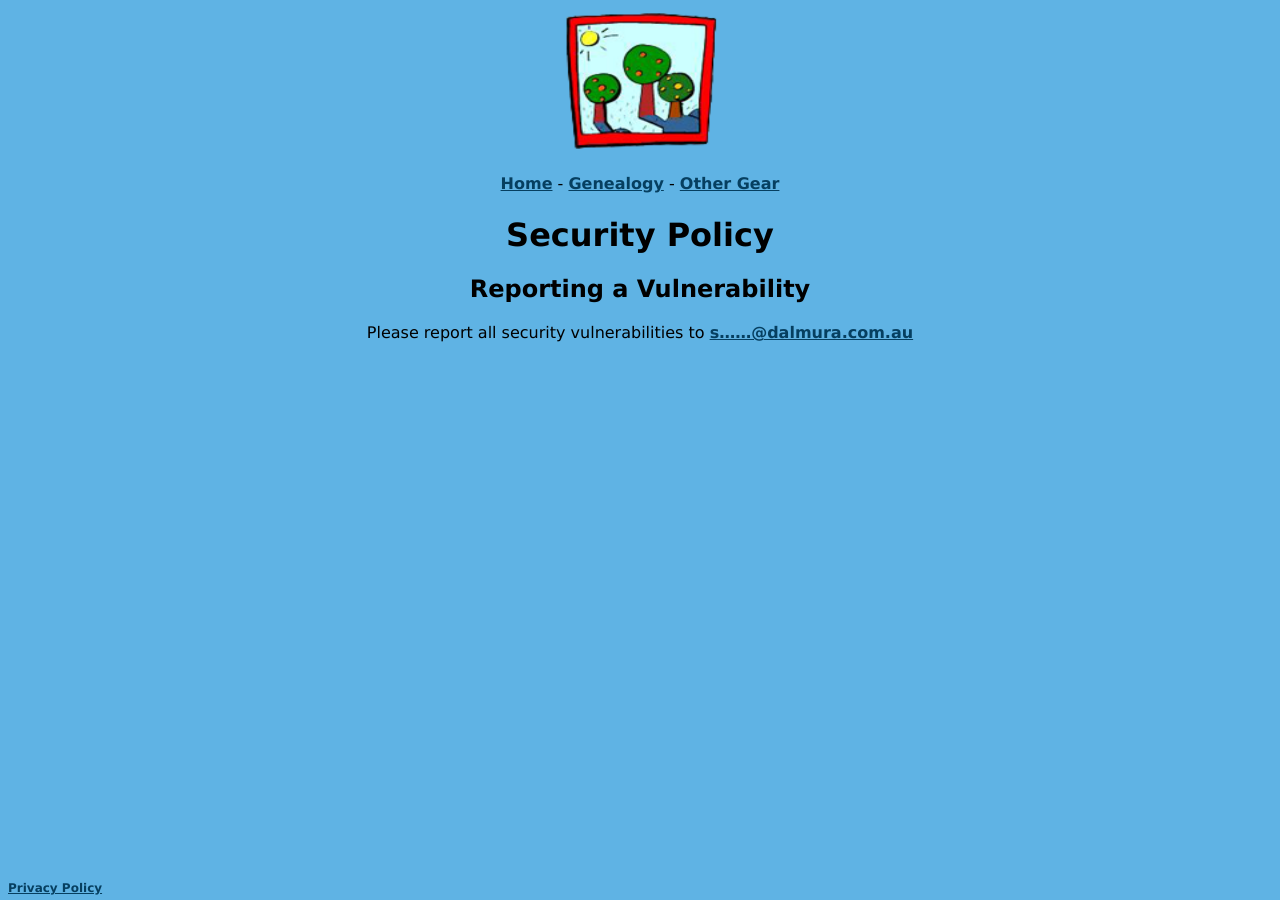
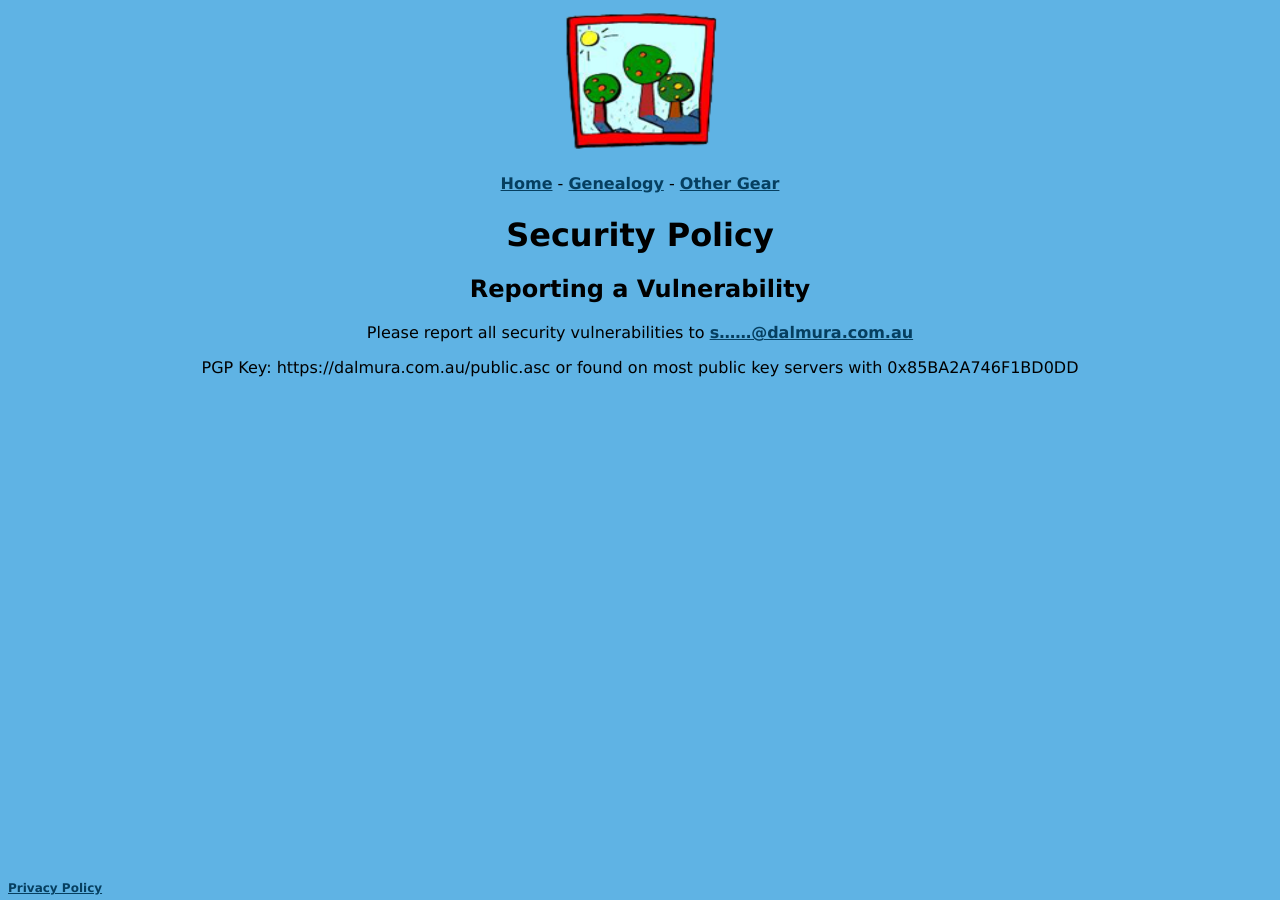
Before and after one commit to michael-robbins/michael-robbins.github.io, a Jekyll site: the page built from SECURITY.md, in a window 1280 px wide. Built offline with Jekyll 4.4.1, drawn with Linux system fonts in a browser that asks for light colours; our own code applies the rules of GitHub Pages for plain Markdown files.

Commit message:
Update SECURITY.md

```diff
--- a/SECURITY.md
+++ b/SECURITY.md
@@ -3,3 +3,5 @@
 ## Reporting a Vulnerability
 
 Please report all security vulnerabilities to [s......@dalmura.com.au](https://mailhide.io/e/UM4DF)
+
+PGP Key: https://dalmura.com.au/public.asc or found on most public key servers with 0x85BA2A746F1BD0DD
```
